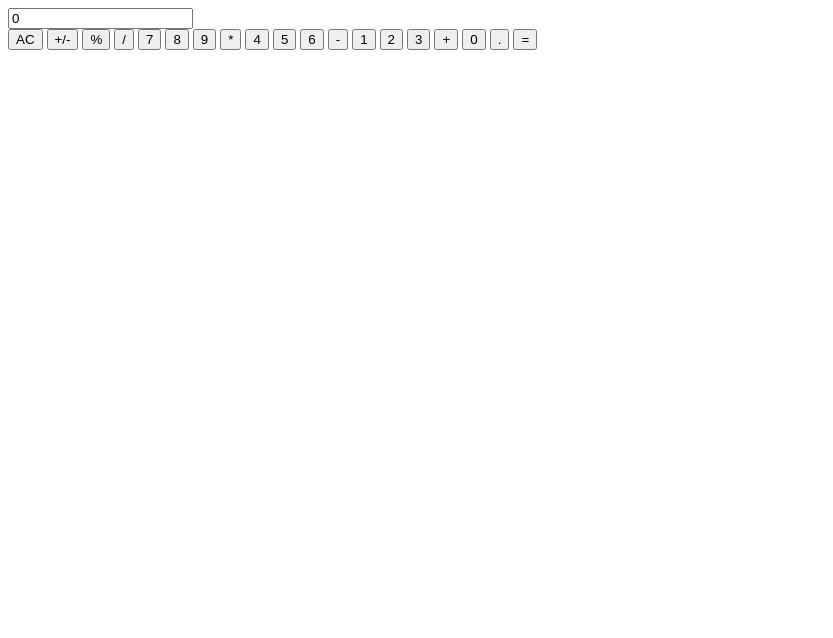
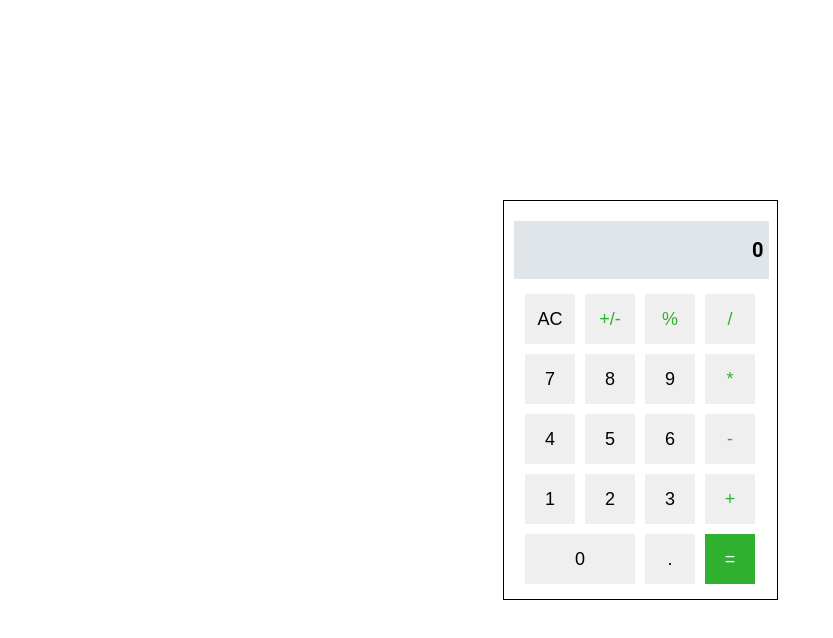
Before and after one commit to AlvinLSH/calculator, a plain HTML site: page index.html in a window 1280 px wide. Shown: the whole page, without its empty margins (0-833 px from the left). Drawn offline with Linux system fonts and the light colour scheme.

```diff
--- a/index.html
+++ b/index.html
@@ -5,12 +5,11 @@
     <meta name="viewport" content="width=device-width, initial-scale=1.0">
     <title>Document</title>
     <script src="./script.js" defer></script>
+    <link rel="stylesheet" href="./style.css">
 </head>
 <body>
     <div class="container">
-        <div class="display">
-            <input type="number" value ="0">
-        </div>
+        <div class="display">0</div>
         <div class="button-container">
             <button class="clear">AC</button>
             <button class="pos-neg">+/-</button>
@@ -28,7 +27,7 @@
             <button class="operand"  value="2">2</button>
             <button class="operand"  value="3">3</button>
             <button class="operator" value="+">+</button>
-            <button class="operand"  value="0">0</button>
+            <button class="operand zero"  value="0">0</button>
             <button class="decimal">.</button>
             <button class="equal">=</button>
         </div>
--- a/script.js
+++ b/script.js
@@ -131,6 +131,7 @@
         firstOperand = null;
         firstOperator = null;
         updateDisplay();
+        display = '0';
     }
 
 }
--- a/style.css
+++ b/style.css
@@ -0,0 +1,78 @@
+* {
+    box-sizing: border-box;
+    padding: 0;
+    margin: 0;
+}
+
+body {
+    display: flex;
+    justify-content: center;
+    align-items: center;
+    min-height: 100vh;
+    font-family: Roboto, 'Times New Roman', Times, serif;
+}
+
+.container {
+    display: flex;
+    justify-content: center;
+    align-items: center;
+    flex-direction: column;
+    width: 275px;
+    height: 400px;
+    padding: 10px;
+    border: 1px solid black;
+}
+
+.display {
+    text-align: right;
+    width: 255px;
+    height: 60px;
+    margin: 10px auto;
+    background-color: rgb(224, 229, 233);
+    display: flex;
+    align-items: center;
+    justify-content: flex-end;
+    padding: 5px;
+    font-size: 20px;
+    font-weight: 700;
+}
+
+.button-container {
+    display: flex;
+    flex-wrap: wrap;
+    justify-content: center;
+    align-items: center;
+    width: 255px;
+}
+
+.button-container button {
+    width: 50px;
+    height: 50px;
+    margin: 5px;
+    font-size: 18px;
+    border: 0px;
+}
+
+button:nth-last-child(3) {
+    width: 110px;
+}
+
+.operator,
+.pos-neg,
+.percentage {
+    color: rgb(47, 177, 47);
+}
+
+button:last-child {
+    background-color: rgb(47, 177, 47);
+    color: white;
+}
+
+button:hover {
+    opacity: 0.75;
+}
+
+button:active {
+    font-size: 15px;
+    background-color: #d1d1d1;
+}
```
